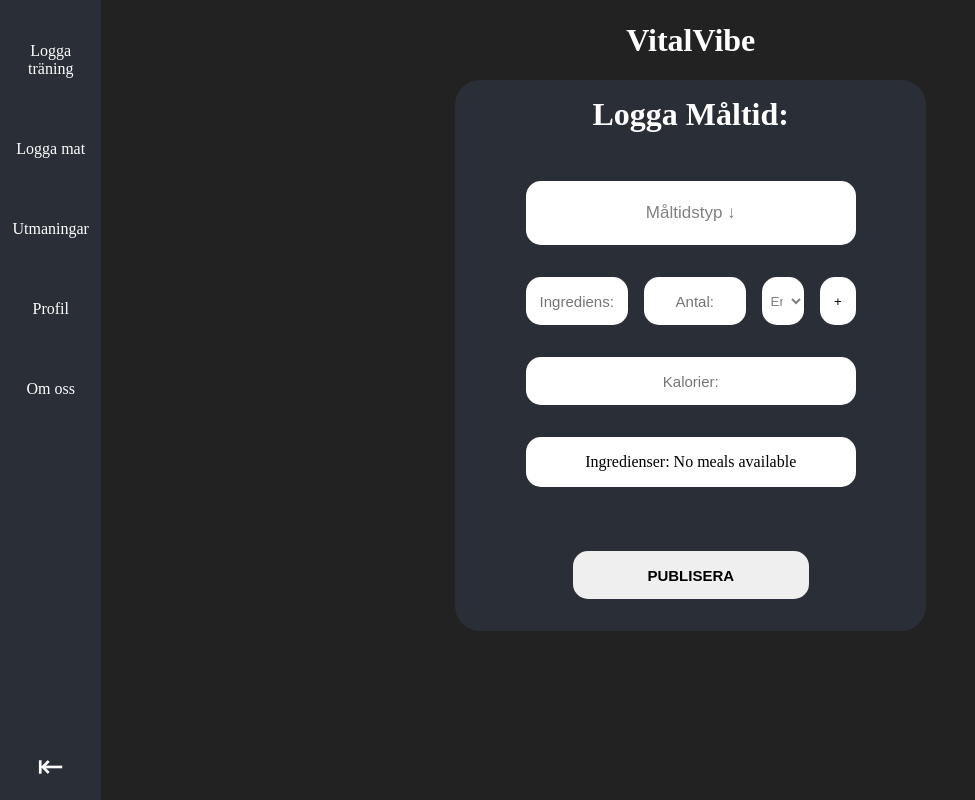
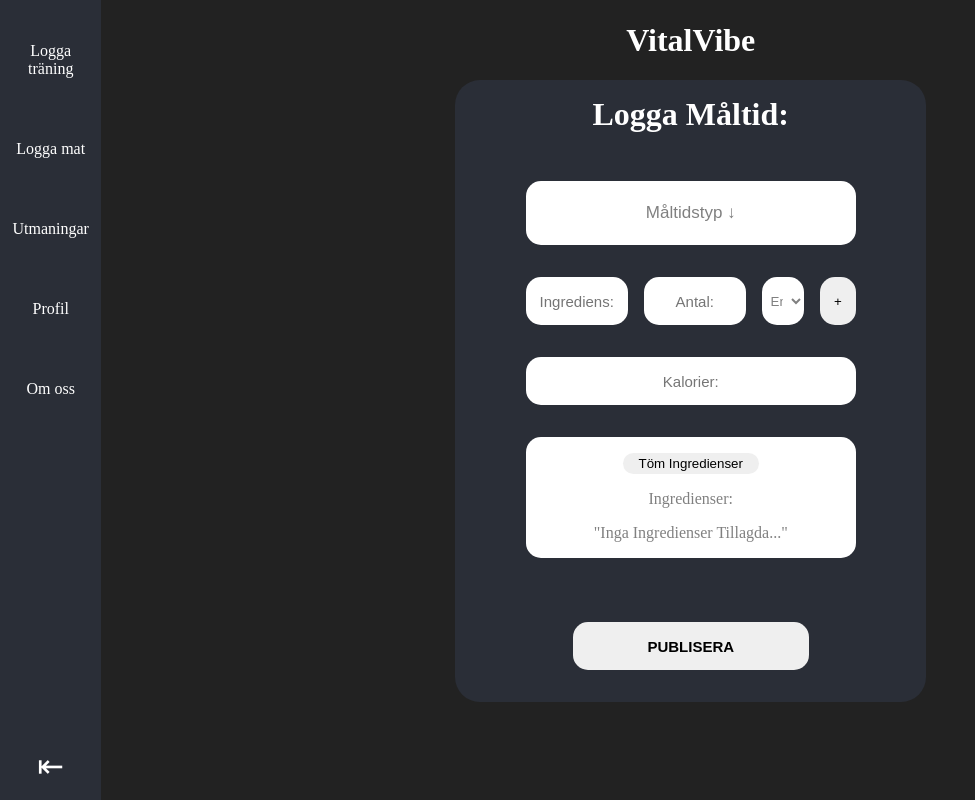
Before and after one commit to johnsson84/VitalVibe_Frontend, a React (Vite) app: page /home/food in a window 1280 px wide. Shown: the whole page, without its empty margins (0-975 px from the left). Built offline with nearby package versions, Linux system fonts and the light colour scheme.

Commit message:
object samlat och bra

```diff
--- a/src/VitalVibeApp.jsx
+++ b/src/VitalVibeApp.jsx
@@ -6,6 +6,7 @@ import { BrowserRouter, Routes, Route } from "react-router-dom";
 import { AuthProvider } from "./components/login/Authentication";
 import { LoginProvider } from "./components/login/Login";
 import { ActivityProvider } from "./context/TrainingContext";
+import { FoodProvider } from "./context/FoodContext";
 
 // PAGES
 import Loginpage from "./pages/loginpage/Loginpage";
@@ -19,6 +20,7 @@ function VitalVibeApp() {
       <AuthProvider>
         <LoginProvider>
           <ActivityProvider>
+            <FoodProvider>
               <BrowserRouter>
                 <Routes>
                   <Route path="/login" element={<Loginpage />}></Route>
@@ -38,6 +40,7 @@ function VitalVibeApp() {
                   </Route>
                 </Routes>
               </BrowserRouter>
+            </FoodProvider>
           </ActivityProvider>
         </LoginProvider>
       </AuthProvider>
--- a/src/components/DropDown/DropDown.css
+++ /dev/null
@@ -1,49 +0,0 @@
-.dropdown {
-    width: 100%;
-}
-
-.dropdown-toggle {
-    cursor: pointer;
-    width: 100%;
-    border-style: none;
-    background-color: white;
-    height: 4rem;
-    color: gray;
-    font-size: 17px;
-    border-radius: 15px;
-}
-
-.dropdown-toggle:hover {
-    background-color: #e0e0e0;
-}
-
-.dropdown-menu {
-    width: 100%;
-    list-style: none;
-    color: black;
-    background-color: white;
-    text-align: center;
-    height: auto;
-    padding-top: 0.3rem;
-    padding-bottom: 1rem;
-    border-bottom-left-radius: 15px;
-    border-bottom-right-radius: 15px;
-}
-
-.dropdown-menu li {
-    cursor: pointer;
-}
-
-.dropdown-menu li:hover {
-    background-color: #f0f0f0;
-    font-size: 30px;
-
-}
-
-.dropdown.open .dropdown-toggle {
-    border-radius: 15px 15px 0 0;
-}
-
-.dropdown.open .dropdown-menu {
-    display: block;
-}
--- a/src/components/DropDown/DropDown.jsx
+++ /dev/null
@@ -1,37 +0,0 @@
-import React, { useState } from 'react';
-import "./DropDown.css";
-
-const Dropdown = () => {
-    const [isOpen, setIsOpen] = useState(false);
-    const [selectedOption, setSelectedOption] = useState(null);
-
-    const toggleDropdown = () => {
-        setIsOpen(!isOpen);
-    };
-
-    const handleOptionClick = (option) => {
-        setSelectedOption(option);
-        setIsOpen(false);
-    };
-
-    const options = ['Frukost', 'Lunch', 'Middag', 'Mellanmål'];
-
-    return (
-        <div className={`dropdown ${isOpen ? 'open' : ''}`}>
-            <button className="dropdown-toggle" onClick={toggleDropdown}>
-                {selectedOption || 'Måltidstyp  ↓'}
-            </button>
-            {isOpen && (
-                <ul className="dropdown-menu">
-                    {options.map((option, index) => (
-                        <li key={index} onClick={() => handleOptionClick(option)}>
-                            {option}
-                        </li>
-                    ))}
-                </ul>
-            )}
-        </div>
-    );
-};
-
-export default Dropdown;
--- a/src/components/meal/AddMeal.css
+++ b/src/components/meal/AddMeal.css
@@ -25,7 +25,7 @@
 .addMealContainer input {
   border-style: none;
   border-radius: 15px;
-  height:3rem;
+  height: 3rem;
   width: 100%;
   text-align: center;
   font-size: 15px;
@@ -57,21 +57,24 @@ input[type="number"] {
   margin-bottom: 2rem;
 }
 
-.addContent{
+.addContent {
   display: flex;
   flex-direction: row;
   gap: 1rem;
 }
 
-.addContent button{
+.addContent button {
   width: 35%;
   border-style: none;
   border-radius: 15px;
-  background-color: white;
-
+  cursor: pointer;
 }
 
-.chooseUnit{
+.addContent select:hover, button:hover{
+  background-color: lightgray;
+}
+
+.chooseUnit {
   width: 35%;
   border-style: none;
   border-radius: 15px;
@@ -80,9 +83,10 @@ input[type="number"] {
   padding-left: 0.3rem;
   padding-right: 0.3rem;
   color: gray;
+  cursor: pointer;
 }
 
-.contentArray{
+.contentArray {
   display: flex;
   flex-direction: column;
   align-items: center;
@@ -91,9 +95,11 @@ input[type="number"] {
   height: auto;
   justify-content: center;
   padding: 1rem;
+  color: gray;
+  gap: 1rem;
 }
 
-.contentArrayDiv{
+.contentArrayDiv {
   display: flex;
   flex-direction: row;
   align-items: center;
@@ -101,10 +107,67 @@ input[type="number"] {
   width: auto;
 }
 
-.removeContentButton{
+.removeContentButton {
   text-align: center;
-  padding-left: 0.3rem;
-  padding-right: 0.3rem;
-  margin-left: 1rem;
   border-style: none;
+  padding-left: 1rem;
+  padding-right: 1rem;
+  padding-top: 0.2rem;
+  padding-bottom: 0.2rem;
+  border-radius: 15px;
+  cursor: pointer;
 }
+
+
+
+/* DROPDOWN */
+
+.dropdown {
+  width: 100%;
+}
+
+.dropdown-toggle {
+  cursor: pointer;
+  width: 100%;
+  border-style: none;
+  background-color: white;
+  height: 4rem;
+  color: gray;
+  font-size: 17px;
+  border-radius: 15px;
+}
+
+.dropdown-toggle:hover {
+  background-color: #e0e0e0;
+}
+
+.dropdown-menu {
+  width: 100%;
+  list-style: none;
+  color: black;
+  background-color: white;
+  text-align: center;
+  height: auto;
+  padding-top: 0.3rem;
+  padding-bottom: 1rem;
+  border-bottom-left-radius: 15px;
+  border-bottom-right-radius: 15px;
+}
+
+.dropdown-menu li {
+  cursor: pointer;
+}
+
+.dropdown-menu li:hover {
+  background-color: #f0f0f0;
+  font-size: 30px;
+
+}
+
+.dropdown.open .dropdown-toggle {
+  border-radius: 15px 15px 0 0;
+}
+
+.dropdown.open .dropdown-menu {
+  display: block;
+}
--- a/src/components/meal/AddMeal.jsx
+++ b/src/components/meal/AddMeal.jsx
@@ -3,43 +3,82 @@ import "./AddMeal.css";
 
 // react
 import React from "react";
-import { useState } from "react";
+import { useState, useEffect } from "react";
 
-import Dropdown from "../DropDown/DropDown";
 
 const AddMeal = () => {
+  // const { style } = useContext(ThemeColorContext);
+
+  //DROPDOWN  {
+  const [isOpen, setIsOpen] = useState(false);
+  const [selectedOption, setSelectedOption] = useState(null);
+
+  //TOGGLE OM ÖPPEN ELLER STÄNGD
+  const toggleDropdown = () => {
+    setIsOpen(!isOpen);
+  };
+
+  //SET SETTER
+  const handleOptionClick = (option) => {
+    setSelectedOption(option);
+    // Update meal state with new mealType
+    newMeal((prevMeal) => ({
+      ...prevMeal,
+      mealType: option,
+    }));
+    setIsOpen(false);
+  };
+  //DROPDOWN OPTIONS
+  const options = ["Frukost", "Lunch", "Middag", "Mellanmål"];
+
+  //--------
+  // MEAL
+  //--------
+
+  //inloggad userId
   const [loggedInUserId, setLoggedInUserId] = useState(
     localStorage.getItem("loggedInUserId")
   );
 
+  //CONTENT ARRAY
+  const [mealArray, setMealArray] = useState([]);
+
+  //food OBJECT
   const [meal, newMeal] = useState({
     userId: loggedInUserId,
     mealType: "",
+    content: mealArray,
     calories: "",
   });
+
+  //CONTENT
   const [mealContent, newMealContent] = useState({
     name: "",
     amount: "",
     unit: "",
   });
-  const [mealArray, setMealArray] = useState([]);
 
+  //ADDERA TILL OBJECT
   const handleMeal = (e) => {
     const name = e.target.name;
     const value = e.target.value;
     newMeal({ ...meal, [name]: value });
   };
 
+  //ADDERA TILL CONTENT
   const handleMealContent = (e) => {
     const name = e.target.name;
     const value = e.target.value;
     newMealContent({ ...mealContent, [name]: value });
   };
 
+  //ADDERA CONTENT TILL CONTENT-ARRAY
   const handleContent = () => {
-    setMealArray([...mealArray, mealContent]);
-    console.log("mealContent: ", mealContent);
-    console.log("mealArray: ", mealArray);
+    setMealArray((prevMealArray) => {
+      const newMealArray = [...prevMealArray, mealContent];
+
+      return newMealArray;
+    });
 
     newMealContent({
       // reset mealContent
@@ -49,24 +88,68 @@ const AddMeal = () => {
     });
   };
 
-  const handlePublish = (e) => {
-    e.preventDefault();
+  //TÖM ARRAY MED CONTENT
+  const handleDeleteContent = () => {
+    setMealArray([]);
+  };
 
-    //addMeal(meal);    KOMMER VARA FETCH METOD (CONTEXT)
+  //håll mealArray uppdaterad
+  useEffect(() => {
+    newMeal((prevMeal) => ({
+      ...prevMeal,
+      content: mealArray,
+    }));
+  }, [mealArray]);
 
-    setMeal({
-      mealType: "",
-      name: "",
-      amount: "",
-      calories: "",
-    });
+  //FETCH
+  const handlePublish = () => {
+
+
+    addMeal(meal);
+
+    newMeal((prevMeal) => ({
+      ...prevMeal,
+      content: mealArray,
+    }));
+
+
+    //rensa meal array
+    handleDeleteContent();
+    //rensa meal object
+     newMeal((prevMeal) => ({
+      ...prevMeal,
+       userId: loggedInUserId,
+       mealType: "",
+       content: mealArray,
+       calories: "",
+     }));
+
   };
+
+  // --------------------------
 
   return (
     <main className="addMealContainer">
       <h1>Logga Måltid:</h1>
       <section>
-        <Dropdown></Dropdown>
+        <div className={`dropdown ${isOpen ? "open" : ""}`}>
+          <button className="dropdown-toggle" onClick={toggleDropdown}>
+            {selectedOption || "Måltidstyp  ↓"}
+          </button>
+          {isOpen && (
+            <ul className="dropdown-menu">
+              {options.map((option, index) => (
+                <li
+                  value={meal.mealType}
+                  key={index}
+                  onClick={() => handleOptionClick(option)}
+                >
+                  {option}
+                </li>
+              ))}
+            </ul>
+          )}
+        </div>
       </section>
       <section className="addContent">
         <input
@@ -102,24 +185,38 @@ const AddMeal = () => {
         <button onClick={handleContent}>+</button>
       </section>
       <section>
-        <input type="text" placeholder="Kalorier:" />
+        <input
+          value={meal.calories}
+          onChange={handleMeal}
+          type="number"
+          name="calories"
+          placeholder="Kalorier:"
+        />
       </section>
 
       <section className="contentArray">
-        Ingredienser:{" "}
-        {mealArray.length > 0
-          ? mealArray.map((meal, index) => (
-              <div className="contentArrayDiv" key={index}>
-                <span>{meal.name}</span> - <span>{meal.amount}</span>{" "}
-                <span>{meal.unit}</span>-{" "}
-                <span>
-                  <button className="removeContentButton">radera</button>
-                </span>
-              </div>
-            ))
-          : "No meals available"}
+        {/* style={style} */}
+        <button
+          onClick={() => handleDeleteContent()}
+          className="removeContentButton"
+        >
+          Töm Ingredienser
+        </button>
+        Ingredienser:{""}
+        {mealArray.length > 0 ? (
+          mealArray.map((meal, index) => (
+            <div className="contentArrayDiv" key={index}>
+              <span>{meal.name}</span>
+              {", "}-<span>{meal.amount}</span> <span>{meal.unit}</span>{" "}
+              <span></span>
+            </div>
+          ))
+        ) : (
+          <span> "Inga Ingredienser Tillagda..." </span>
+        )}
       </section>
 
+      {/* style={style} */}
       <button className="publishMealButton" onClick={handlePublish}>
         PUBLISERA
       </button>
```
Lines whose indentation alone changed are shown as unchanged.
